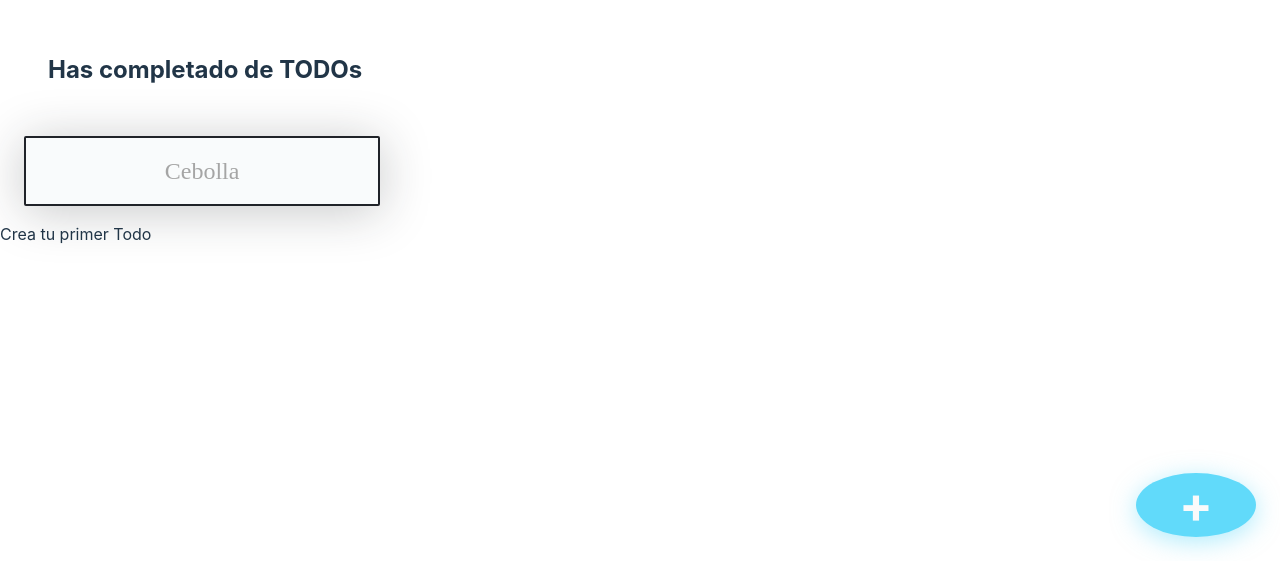
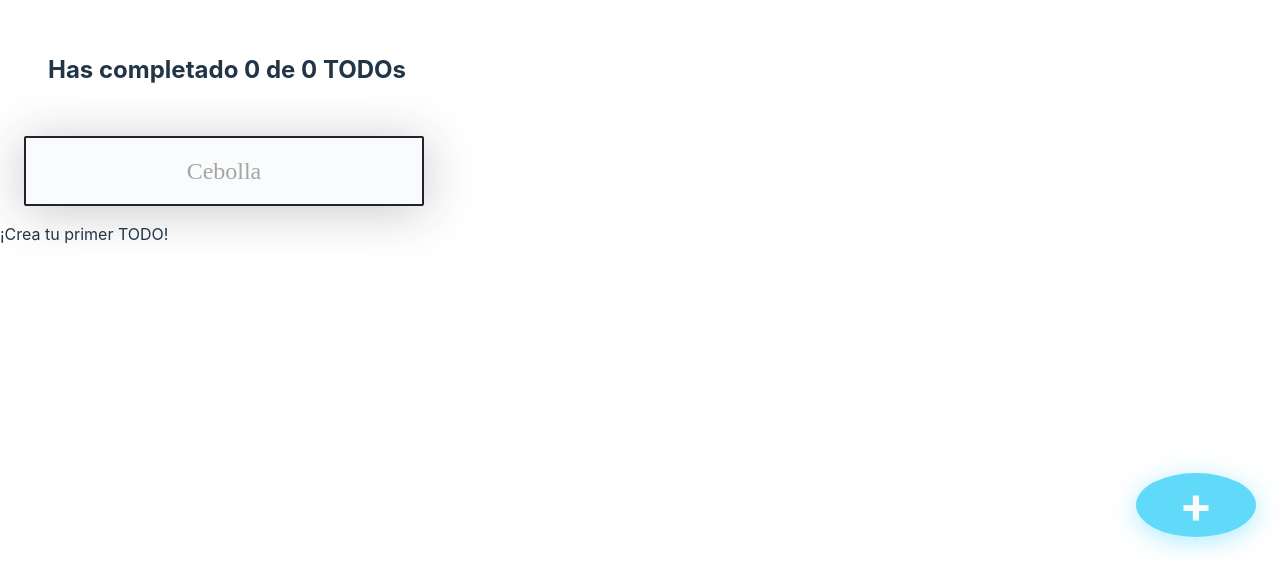
Before and after one commit to roxsyVel910/TodoList, a React (Vite) app: page / in a window 1280 px wide. Shown: the part 239-800 px from the top of the page. Built offline with nearby package versions, Linux system fonts and the light colour scheme.

Commit message:
use context en todoSearch y Todocounter

```diff
--- a/src/App/appUI.jsx
+++ b/src/App/appUI.jsx
@@ -1,46 +1,40 @@
-import React, { useState } from 'react';
-import { TodoContext } from '../TodoContext';
-import { TodoItem } from '../TodoItem';
-import { TodoList } from '../TodoList';
-import { TodoCounter } from '../TodoCounter';
-import { TodoSearch } from '../TodoSearch';
-import { CreateTodoButton } from '../CreateTodoButton';
+import React, { useState } from "react";
+import { TodoContext } from "../TodoContext";
+import { TodoItem } from "../TodoItem";
+import { TodoList } from "../TodoList";
+import { TodoCounter } from "../TodoCounter";
+import { TodoSearch } from "../TodoSearch";
+import { CreateTodoButton } from "../CreateTodoButton";
 
+function AppUI() {
 
-
-function AppUI(){
-
+  const {
+    error,
+    loading,
+    searchedTodos,
+    completeTodo,
+    deleteTodo
+  }= React.useContext(TodoContext);
   return (
     <React.Fragment>
-       <TodoCounter/>
-      <TodoSearch/>
-      <TodoContext.Consumer>
-        {({
-          error,
-          loading,
-          searchedTodos,
-          completeTodo,
-          deleteTodo
-        }) =>(
-          <TodoList>
+      <TodoCounter />
+      <TodoSearch />
 
-      {error && <p>Desesperate, hubo un error</p>}
-      {loading && <p>Estamos cargando, no desesperes...</p>}
-      {(!loading && !searchedTodos.length)&& <p>Crea tu primer Todo</p> }
+      <TodoList>
+        {error && <p>Desespérate, hubo un error...</p>}
+        {loading && <p>Estamos cargando, no desesperes...</p>}
+        {(!loading && !searchedTodos.length) && <p>¡Crea tu primer TODO!</p>}
 
-       {searchedTodos.map(todo => (
+        {searchedTodos.map(todo => (
           <TodoItem
             key={todo.text}
             text={todo.text}
             completed={todo.completed}
-            onComplete = {() => completeTodo(todo.text)}
-            onDelete = {() => deleteTodo(todo.text)}
+            onComplete={() => completeTodo(todo.text)}
+            onDelete={() => deleteTodo(todo.text)}
           />
         ))}
       </TodoList>
-
-        )}
-      </TodoContext.Consumer>
 
 
       <CreateTodoButton />
@@ -48,4 +42,4 @@
   );
 }
 
-export {AppUI};
+export { AppUI };
--- a/src/TodoCounter/index.jsx
+++ b/src/TodoCounter/index.jsx
@@ -1,11 +1,13 @@
 import React from 'react';
-import '../stylos/TodoCounter.css'
+import { TodoContext } from '../TodoContext';
+import'../stylos/TodoCounter.css'
 
-function TodoCounter({total, completed}) {
+
+function TodoCounter() {
+  const { totalTodos, completedTodos } = React.useContext(TodoContext);
 
   return (
-    <h2 className="TodoCounter">Has completado {completed} de {total} TODOs </h2>
-
+    <h2 className="TodoCounter">Has completado {completedTodos} de {totalTodos} TODOs</h2>
   );
 }
 
--- a/src/TodoSearch/index.jsx
+++ b/src/TodoSearch/index.jsx
@@ -1,8 +1,9 @@
 import React from 'react';
+import { TodoContext } from '../TodoContext';
 import '../stylos/TodoSearch.css';
 
-function TodoSearch({searchValue, setSearchValue}) {
-
+function TodoSearch() {
+  const { searchValue, setSearchValue } = React.useContext(TodoContext);
 
   const onSearchValueChange = (event) => {
     console.log(event.target.value);
@@ -13,10 +14,9 @@
     <input
       className="TodoSearch"
       placeholder="Cebolla"
-      value = {searchValue}
+      value={searchValue}
       onChange={onSearchValueChange}
     />
-
   );
 }
 
```
